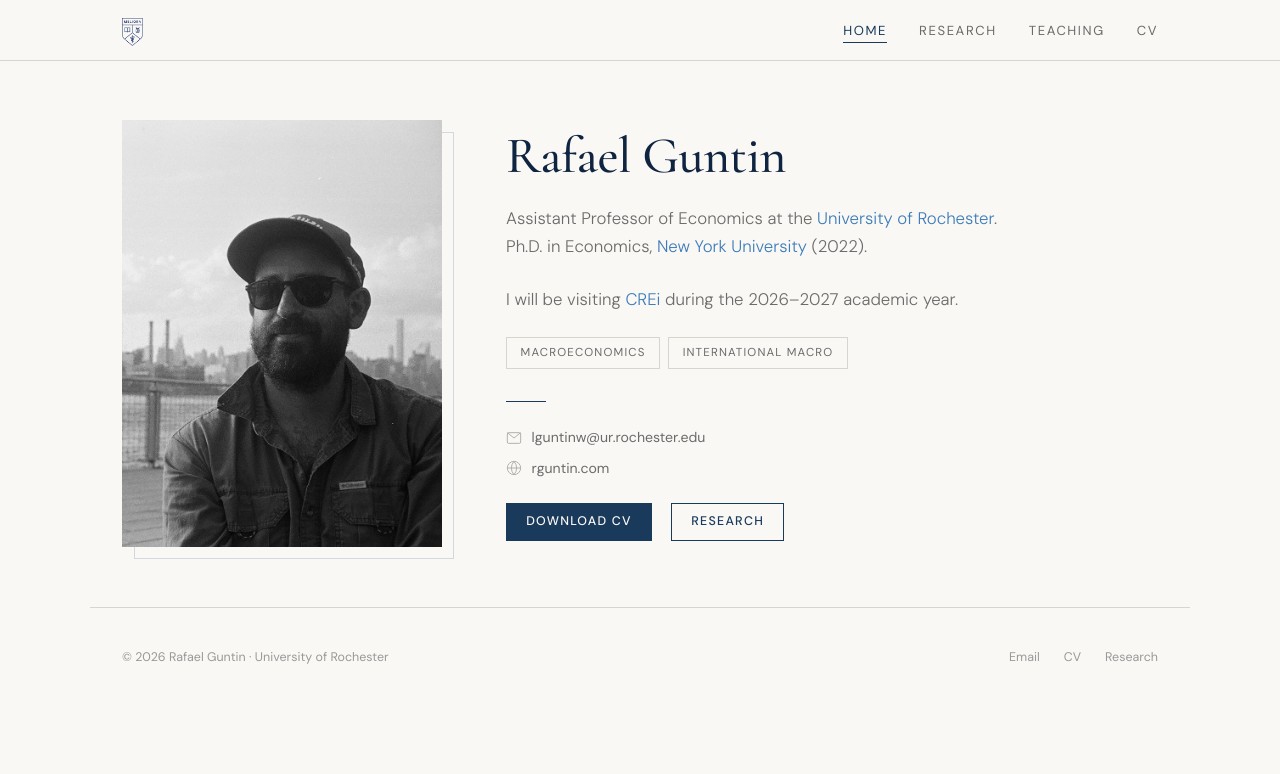
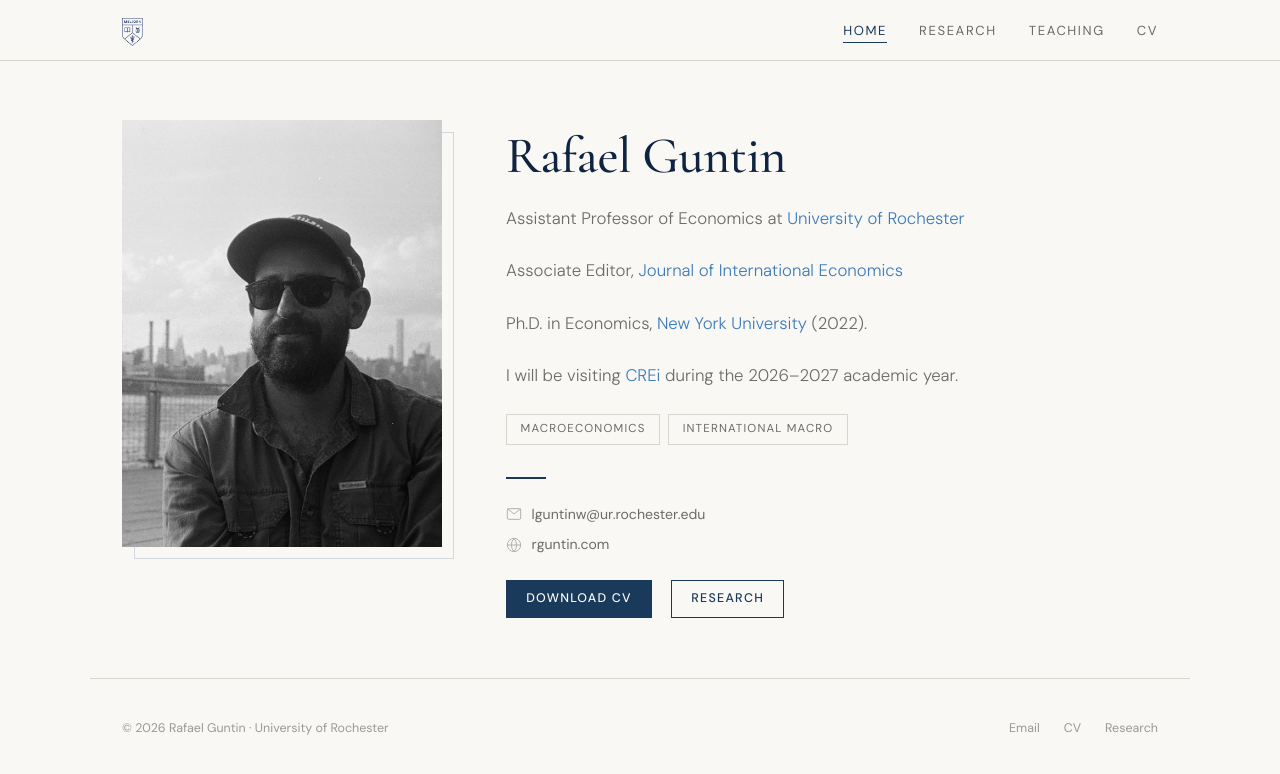
Before and after one commit to rafaguntin/rafaguntin.github.io, a Jekyll site: the page built from index.html, in a window 1280 px wide. Shown: the top 774 px of the page. Built offline with Jekyll 4.4.1, drawn with Linux system fonts in a browser that asks for light colours.

Commit message:
Update index.html

```diff
--- a/index.html
+++ b/index.html
@@ -512,10 +512,15 @@ layout: null
       <!--<p class="hero-greeting fade-in d1">Welcome</p>-->
       <h1 class="hero-name fade-in d2">Rafael Guntin</h1>
       <p class="hero-title fade-in d3">
-        Assistant Professor of Economics at the
-        <a href="http://www.sas.rochester.edu/eco/index.html">University of Rochester</a>.<br>
+        Assistant Professor of Economics at <a href="http://www.sas.rochester.edu/eco/index.html">University of Rochester</a>
+              </p>
+      <p class="hero-title fade-in d3">
+        Associate Editor, <a href="https://www.sciencedirect.com/journal/journal-of-international-economics">Journal of International Economics</a>
+      </p>
+      <p class="hero-title fade-in d3">
         Ph.D. in Economics, <a href="https://as.nyu.edu/econ.html">New York University</a> (2022).
       </p>
+
         <p class="hero-title fade-in d3">
         I will be visiting <a href="https://crei.cat/">CREi</a> during the 2026–2027 academic year.
       </p>
```
